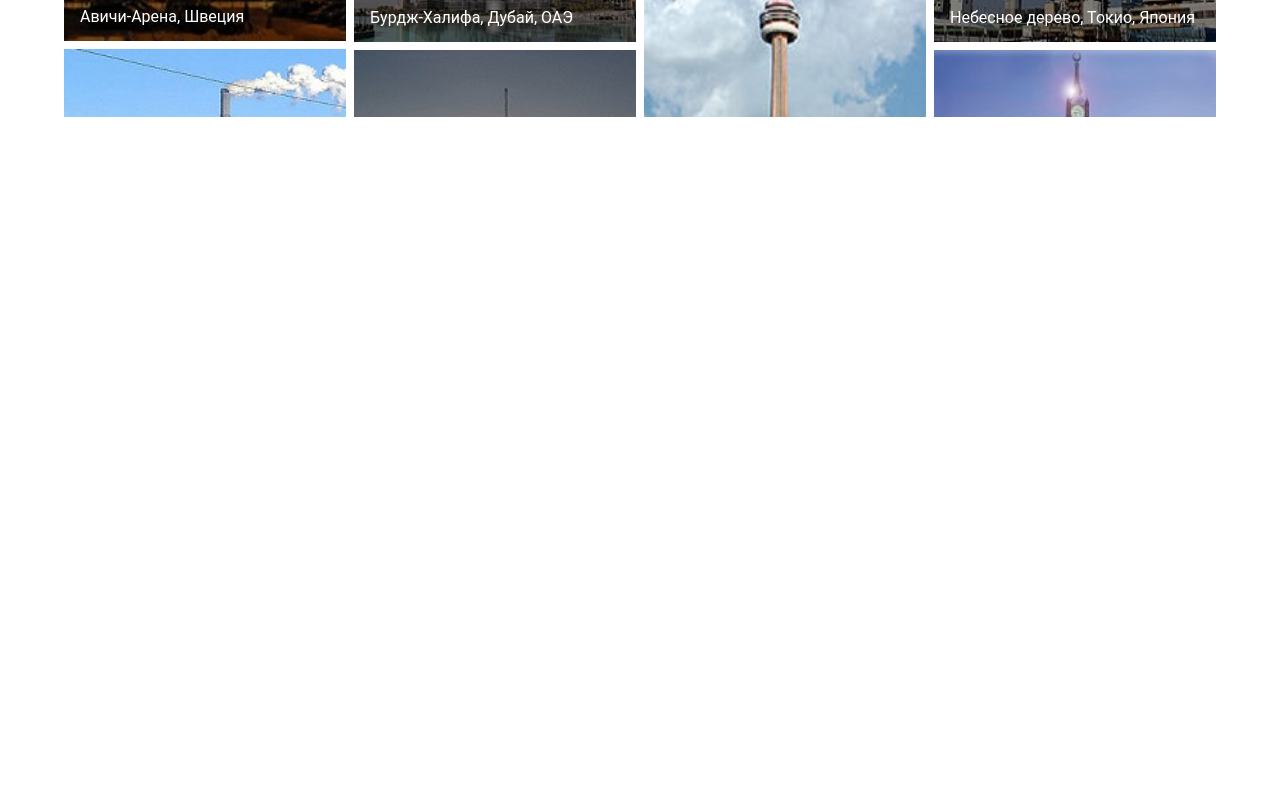
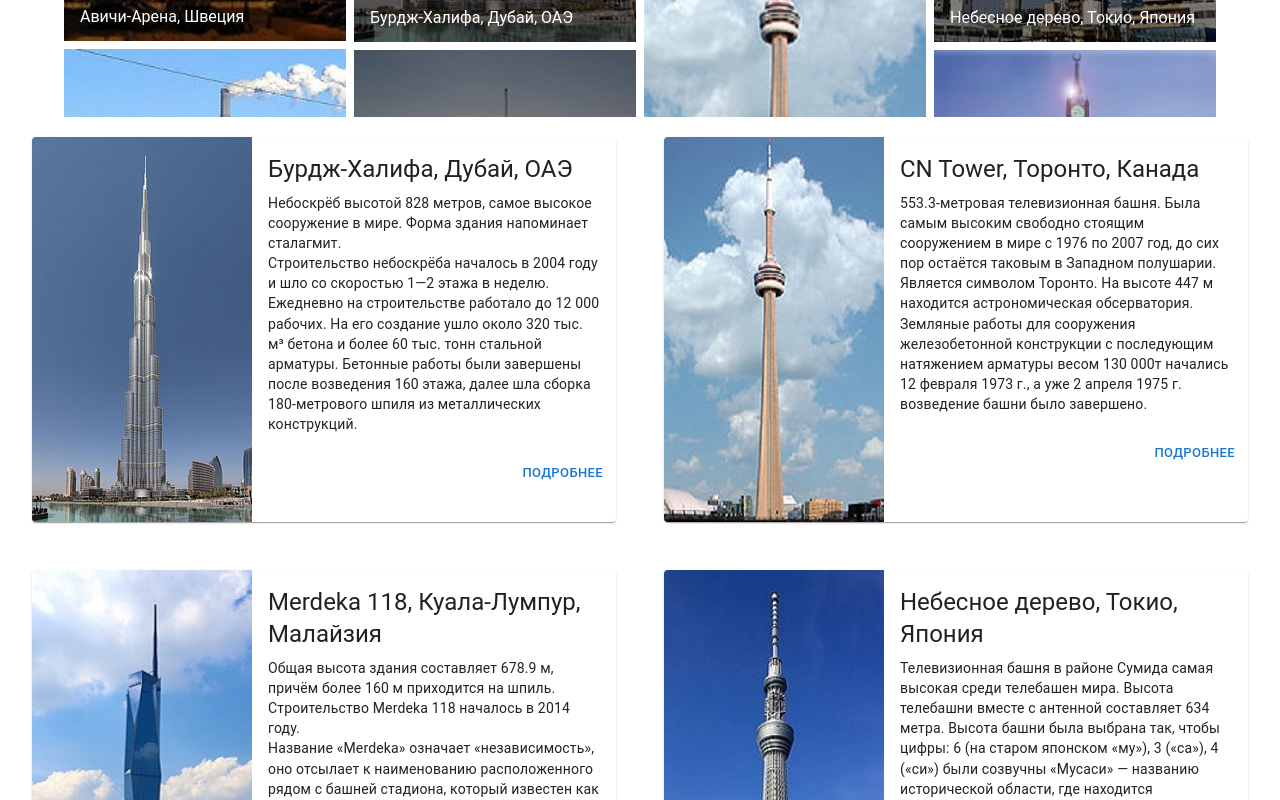
Before and after one commit to garden-mansion/lab_6, a React (Vite) app: page / in a window 1280 px wide. Shown: the part 580-1380 px from the top of the page. Before the commit the page ends 800 px from the top, so only its background shows below. Built offline with nearby package versions, Linux system fonts and the light colour scheme.

Commit message:
feat: Задание 4 (без самостоятельного задания).

```diff
--- a/src/App.tsx
+++ b/src/App.tsx
@@ -1,6 +1,7 @@
 import './styles/App.css';
 import { Navbar } from './components/Navbar';
 import { Gallery } from './components/Gallery';
+import { Content } from './components/Content';
 
 function App() {
   return (
@@ -10,6 +11,7 @@
         navItems={['Главная', 'Cписок зданий', 'Контакты']}
       />
       <Gallery />
+      <Content />
     </div>
   );
 }
--- /dev/null
+++ b/src/components/BuildCard.tsx
@@ -0,0 +1,39 @@
+import Card from '@mui/material/Card';
+import CardActions from '@mui/material/CardActions';
+import CardContent from '@mui/material/CardContent';
+import CardMedia from '@mui/material/CardMedia';
+import Button from '@mui/material/Button';
+import Typography from '@mui/material/Typography';
+import Box from '@mui/material/Box';
+import type { FC } from 'react';
+
+interface BuildCardProps {
+  building: {
+    img: string;
+    title: string;
+    description: string[];
+  };
+}
+
+export const BuildCard: FC<BuildCardProps> = ({ building }) => {
+  return (
+    <Card sx={{ display: 'flex' }}>
+      <CardMedia component="img" alt={building.title} image={building.img} />
+      <Box>
+        <CardContent>
+          <Typography gutterBottom variant="h5">
+            {building.title}
+          </Typography>
+          {building.description.map((item, ind) => (
+            <Typography key={ind} variant="body2">
+              {item}
+            </Typography>
+          ))}
+        </CardContent>
+        <CardActions sx={{ justifyContent: 'end' }}>
+          <Button size="small">Подробнее</Button>
+        </CardActions>
+      </Box>
+    </Card>
+  );
+};
--- /dev/null
+++ b/src/components/Content.tsx
@@ -0,0 +1,21 @@
+import Container from '@mui/material/Container';
+import Grid from '@mui/material/Grid';
+import structures from '../data';
+import type { FC } from 'react';
+import { BuildCard } from './BuildCard';
+
+const cardData = [structures[3], structures[6], structures[9], structures[7]];
+
+export const Content: FC = () => {
+  return (
+    <Container maxWidth="xl">
+      <Grid container spacing={{ xs: 3, md: 6 }}>
+        {cardData.map((item, index) => (
+          <Grid key={index} size={{ xs: 12, md: 6 }}>
+            <BuildCard building={item} index={index} />
+          </Grid>
+        ))}
+      </Grid>
+    </Container>
+  );
+};
```
